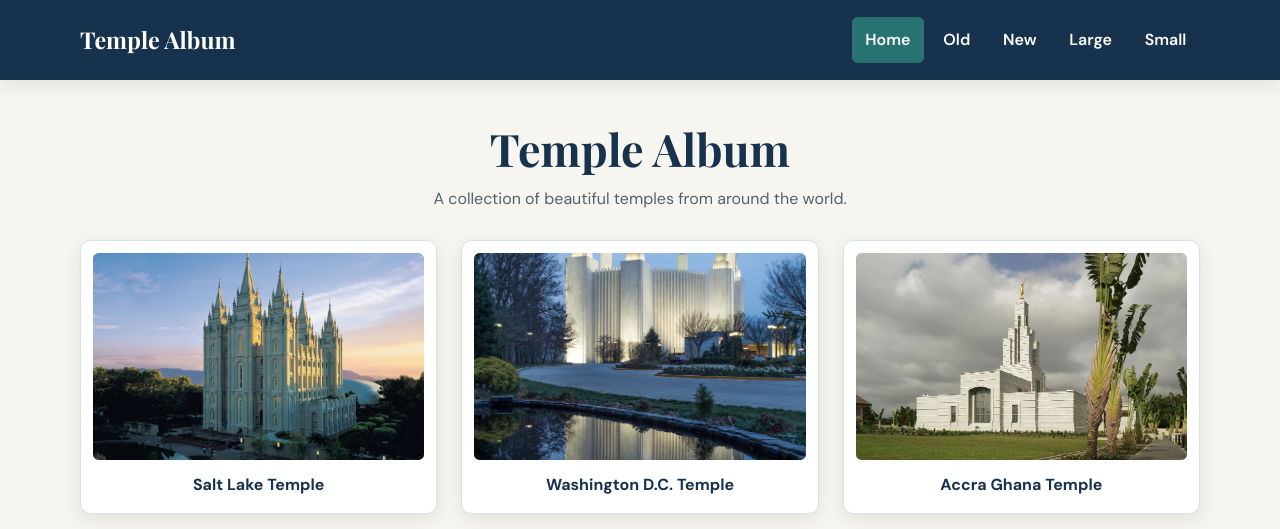
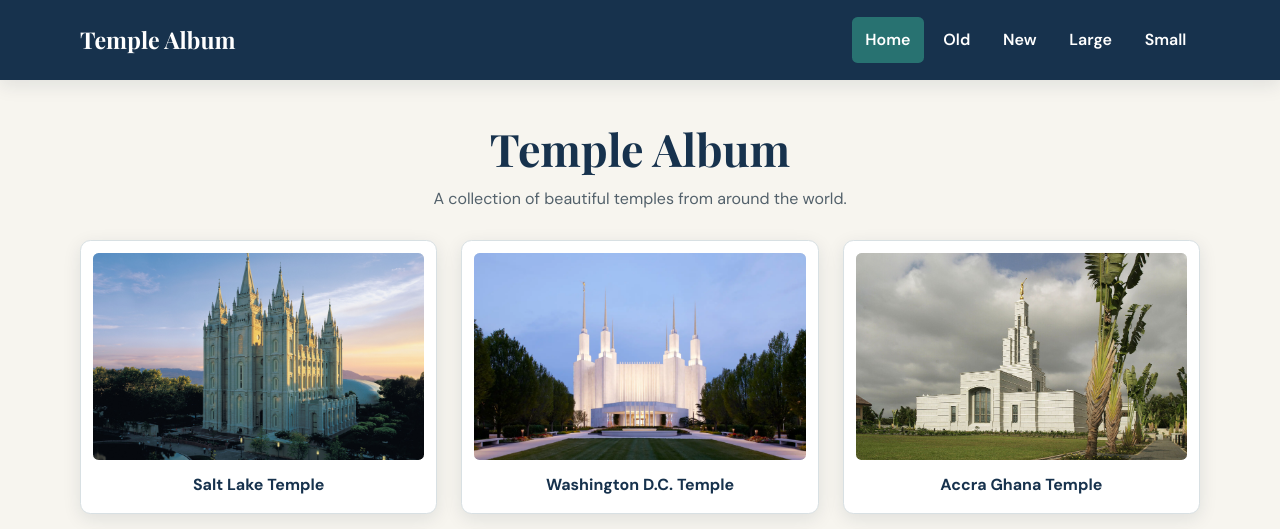
Before and after one commit to providiah/wdd131, a plain HTML site: page temples.html in a window 1280 px wide. Shown: the top 529 px of the page. Drawn offline with nearby package versions, Linux system fonts and the light colour scheme.

Commit message:
finalcorrection

```diff
--- a/temples.html
+++ b/temples.html
@@ -46,7 +46,7 @@
                 <figcaption>Salt Lake Temple</figcaption>
             </figure>
             <figure class="temple-card" data-year="old" data-size="large">
-                <img src="images/washington_dc_temple.jpg" alt="Illustration placeholder for the Washington D.C. Temple"
+                <img src="images/washington-dc-temple.jpg" alt="Illustration placeholder for the Washington D.C. Temple"
                     width="640" height="420" loading="lazy">
                 <figcaption>Washington D.C. Temple</figcaption>
             </figure>
```
Also changed, not shown: images/washington-dc-temple.jpg (renamed from images/Washington-DC-Temple.webp).
